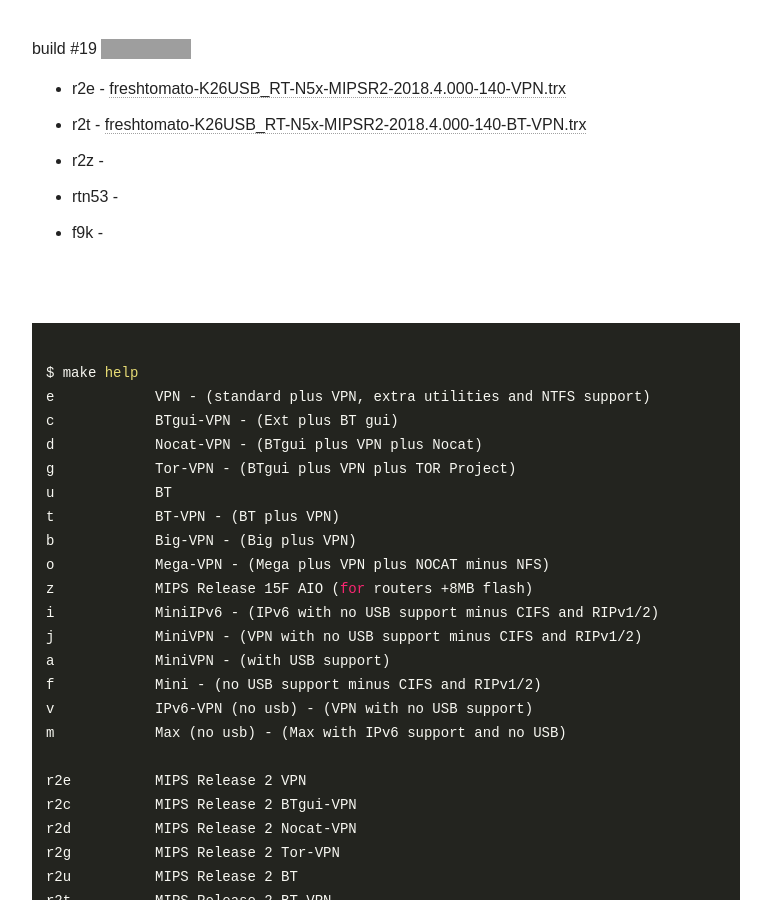
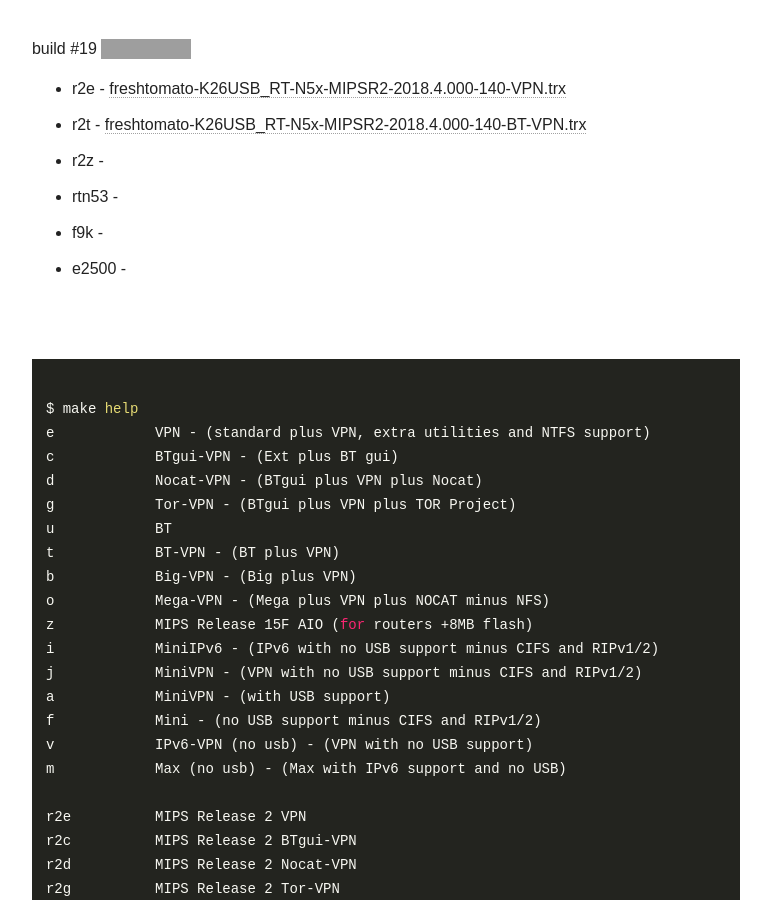
Before and after one commit to oglopss/freshtomato-mips-ci-jekyll, a Jekyll site: the page built from index.html, in a window 1280 px wide and 900 px high, scrolled down 559 px. Shown: the whole window, without its empty margins (254-1025 px from the left). Built offline with Jekyll 4.4.1, drawn with Linux system fonts in a browser that asks for light colours; nearby versions of some CDN libraries; grey boxes are pictures that could not be loaded.

Commit message:
Travis build 19 e2500 pushed to gh-pages

```diff
--- a/_data/ss.yml
+++ b/_data/ss.yml
@@ -5,3 +5,4 @@
   - 0001 r2e freshtomato-K26USB_RT-N5x-MIPSR2-2018.4.000-140-VPN.trx
   - 0002 r2t freshtomato-K26USB_RT-N5x-MIPSR2-2018.4.000-140-BT-VPN.trx
   - 0003 r2z
+  - 0006 e2500
```
